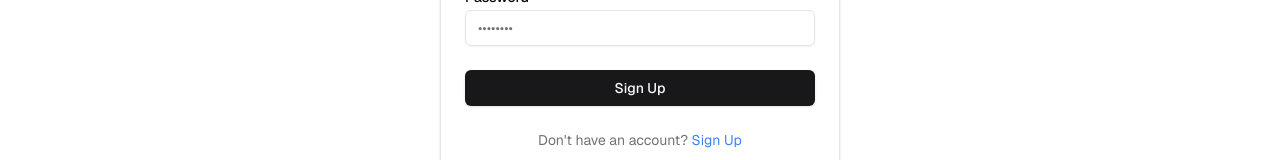
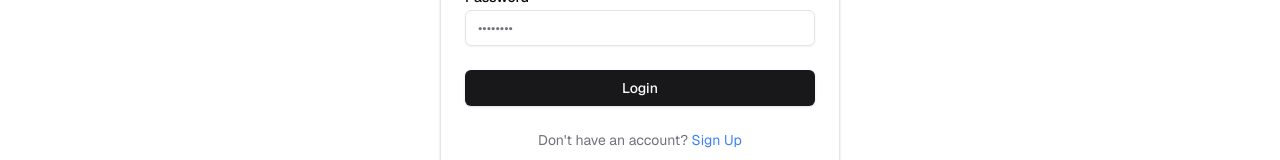
Before and after one commit to williamKhine/blogcode, a Next.js app: page /login in a window 1280 px wide. Shown: the part 375-535 px from the top of the page. Built offline with nearby package versions, Linux system fonts and the light colour scheme; no server answers.

Commit message:
Fix text

```diff
--- a/app/login/page.tsx
+++ b/app/login/page.tsx
@@ -36,7 +36,7 @@ export default function Login({searchParams}: { searchParams: { success?: string
           </CardContent>
           <CardFooter>
             <Button className={'w-full'} type={'submit'} form={'login'} formAction={login}>
-              Sign Up
+              Login
             </Button>
           </CardFooter>
         </form>
```
